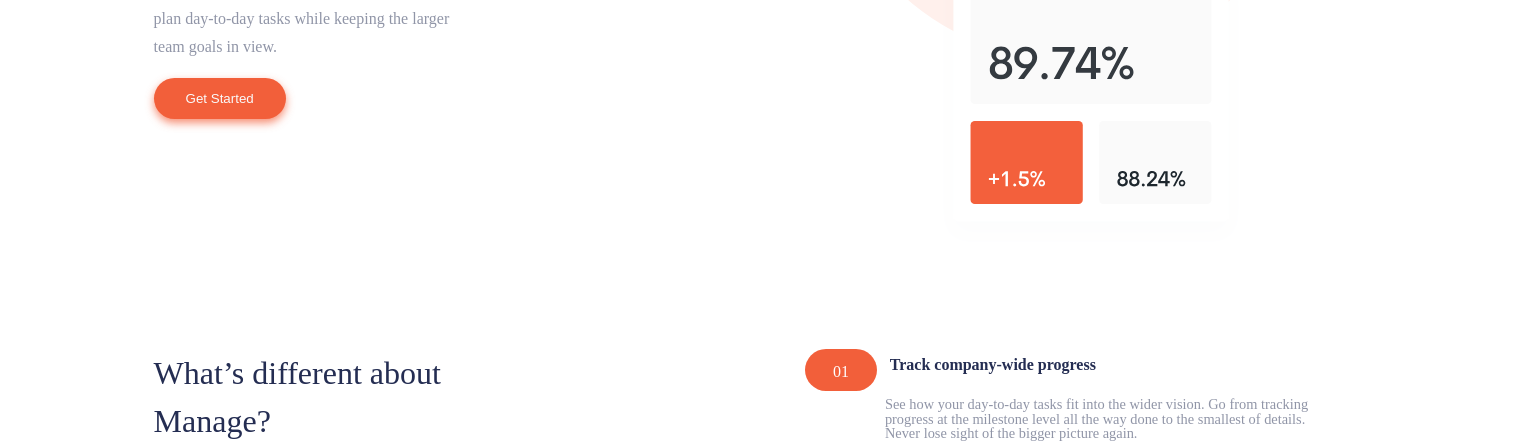
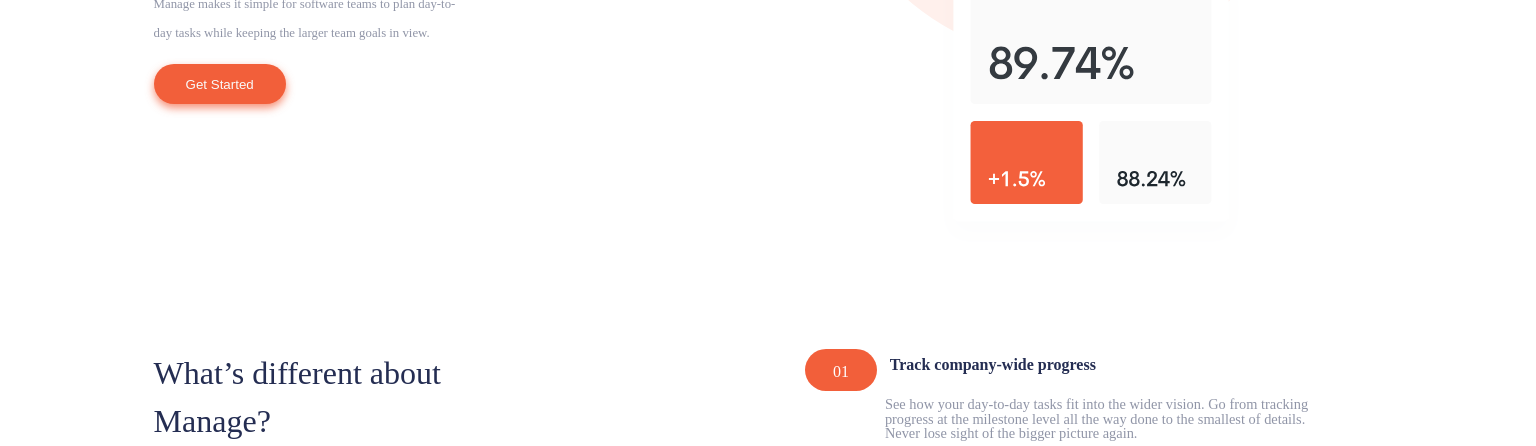
Before and after one commit to AngeliqueDF/manage-landing-page, a website built with Vite: page index.html in a window 1536 px wide. Shown: the part 654-1100 px from the top of the page. Built offline with nearby package versions, Linux system fonts and the light colour scheme.

Commit message:
Update style.css
Adjust font-size to match design

```diff
--- a/src/css/style.css
+++ b/src/css/style.css
@@ -488,6 +488,9 @@
 		order: 1;
 		width: 25%;
 	}
+	.hero p {
+		font-size: 0.8rem;
+	}
 	.hero img {
 		order: 2;
 		width: 50%;
```
